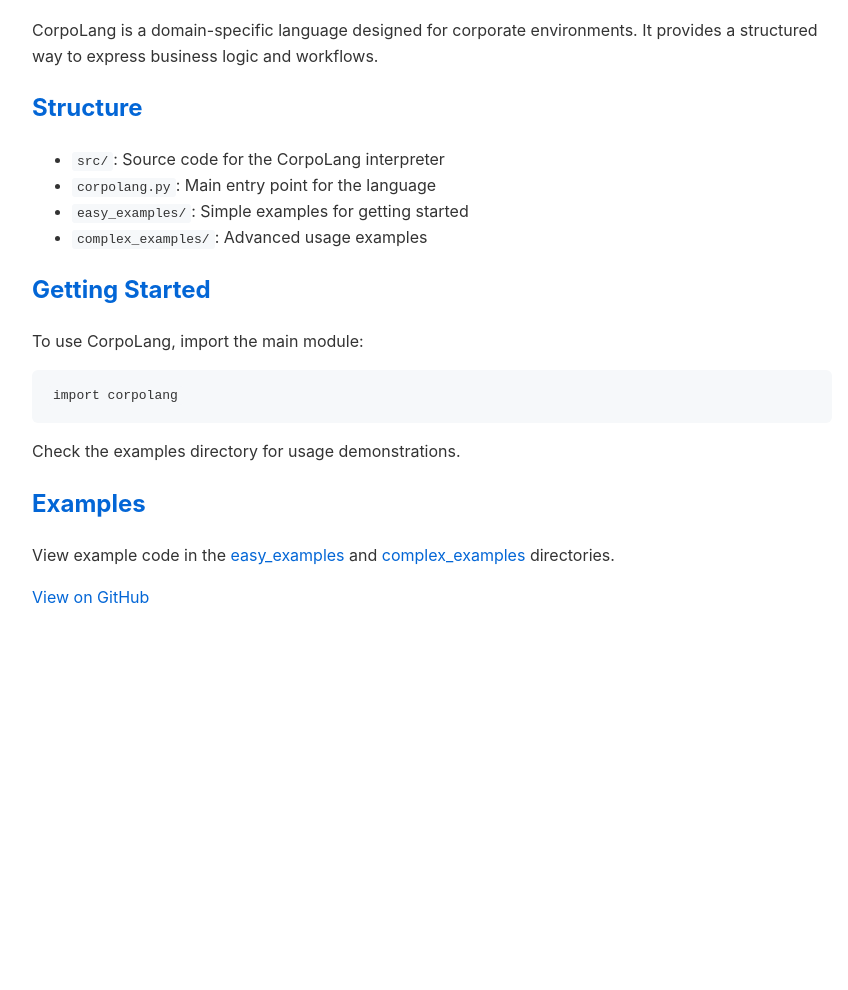
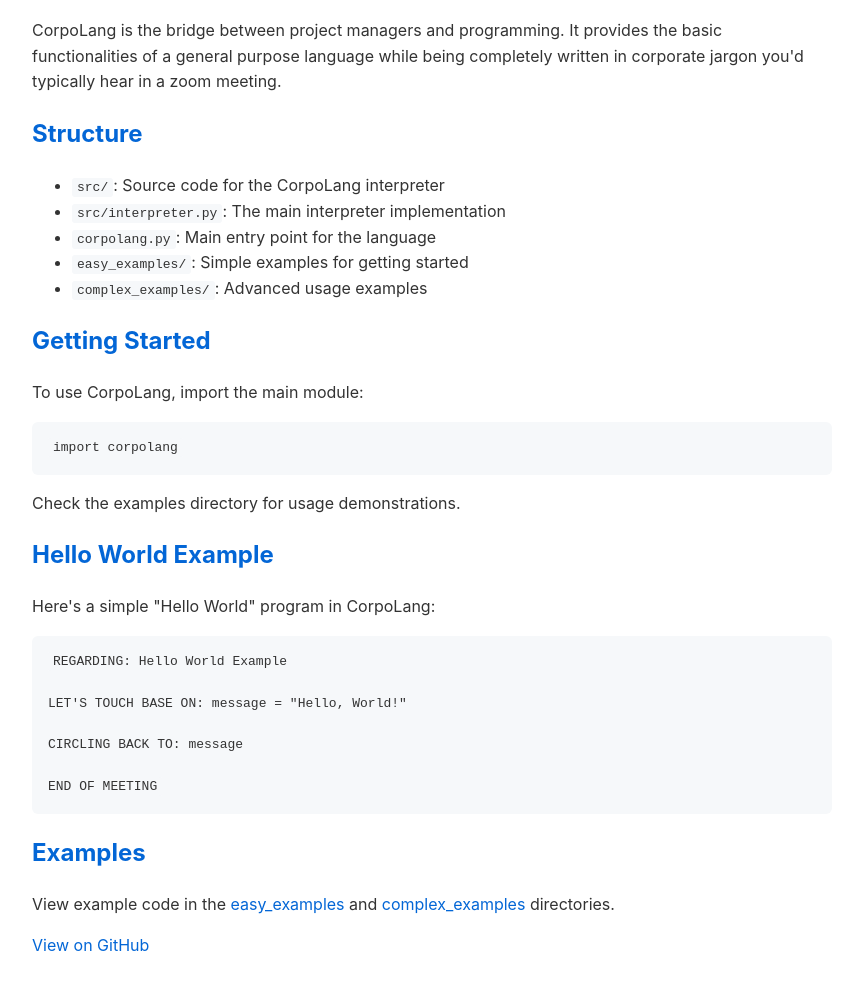
Before and after one commit to izakvuch/CorpoLang, a plain HTML site: page index.html in a window 1280 px wide. Shown: the part 96-1086 px from the top of the page, without its empty margins (208-1056 px from the left). Before the commit the page ends 800 px from the top, so only its background shows below. Drawn offline with Linux system fonts and the light colour scheme.

Commit message:
Update website: new description, add hello world example, and include interpreter in structure

```diff
--- a/index.html
+++ b/index.html
@@ -39,11 +39,12 @@
 </head>
 <body>
     <h1>CorpoLang</h1>
-    <p>CorpoLang is a domain-specific language designed for corporate environments. It provides a structured way to express business logic and workflows.</p>
+    <p>CorpoLang is the bridge between project managers and programming. It provides the basic functionalities of a general purpose language while being completely written in corporate jargon you'd typically hear in a zoom meeting.</p>
 
     <h2>Structure</h2>
     <ul>
         <li><code>src/</code>: Source code for the CorpoLang interpreter</li>
+        <li><code>src/interpreter.py</code>: The main interpreter implementation</li>
         <li><code>corpolang.py</code>: Main entry point for the language</li>
         <li><code>easy_examples/</code>: Simple examples for getting started</li>
         <li><code>complex_examples/</code>: Advanced usage examples</li>
@@ -54,6 +55,16 @@
     <pre><code>import corpolang</code></pre>
     <p>Check the examples directory for usage demonstrations.</p>
 
+    <h2>Hello World Example</h2>
+    <p>Here's a simple "Hello World" program in CorpoLang:</p>
+    <pre><code>REGARDING: Hello World Example
+
+LET'S TOUCH BASE ON: message = "Hello, World!"
+
+CIRCLING BACK TO: message
+
+END OF MEETING</code></pre>
+
     <h2>Examples</h2>
     <p>View example code in the <a href="https://github.com/izakvuch/CorpoLang/tree/main/corpolang/easy_examples">easy_examples</a> and <a href="https://github.com/izakvuch/CorpoLang/tree/main/corpolang/complex_examples">complex_examples</a> directories.</p>
 
```
